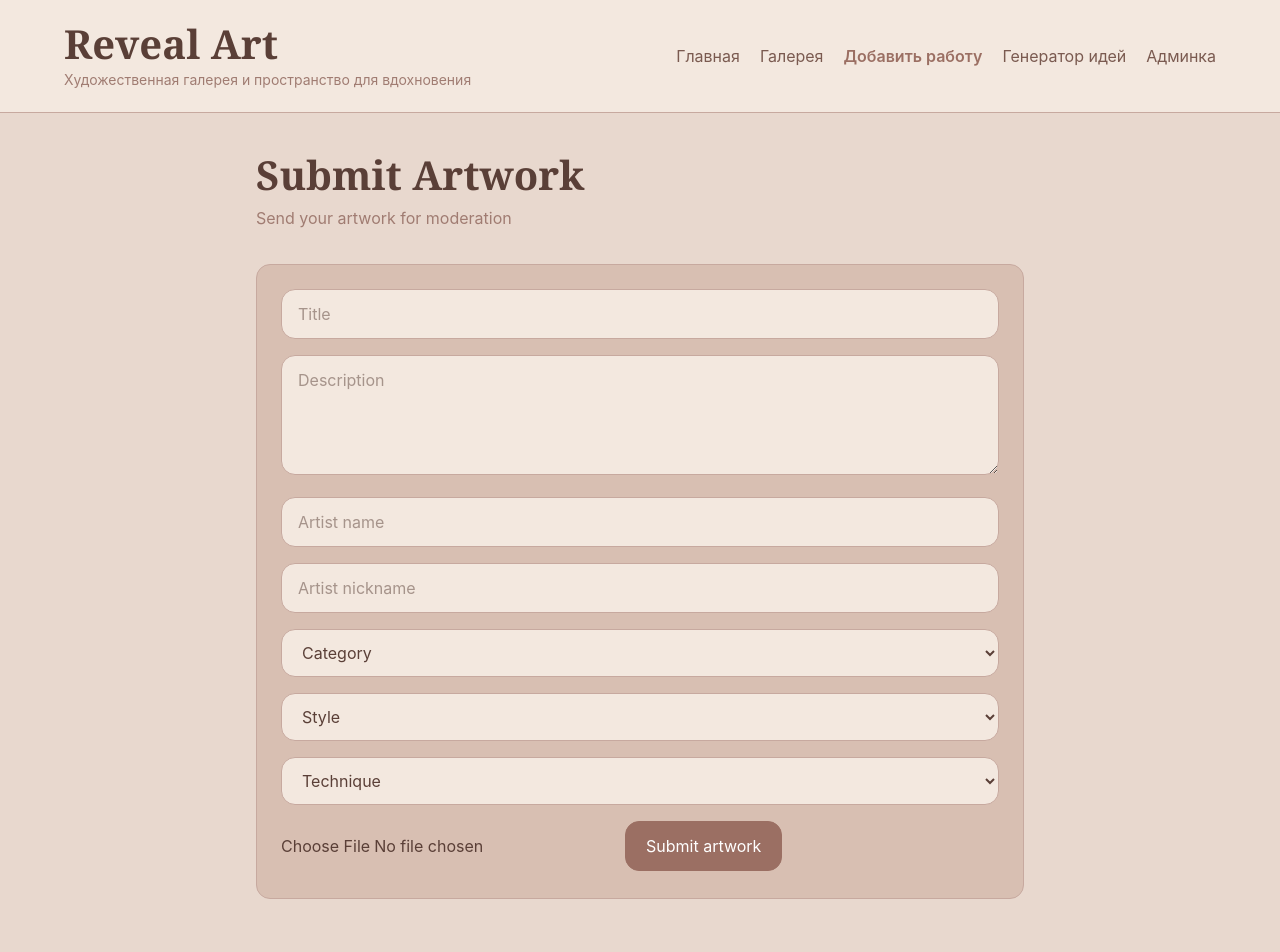
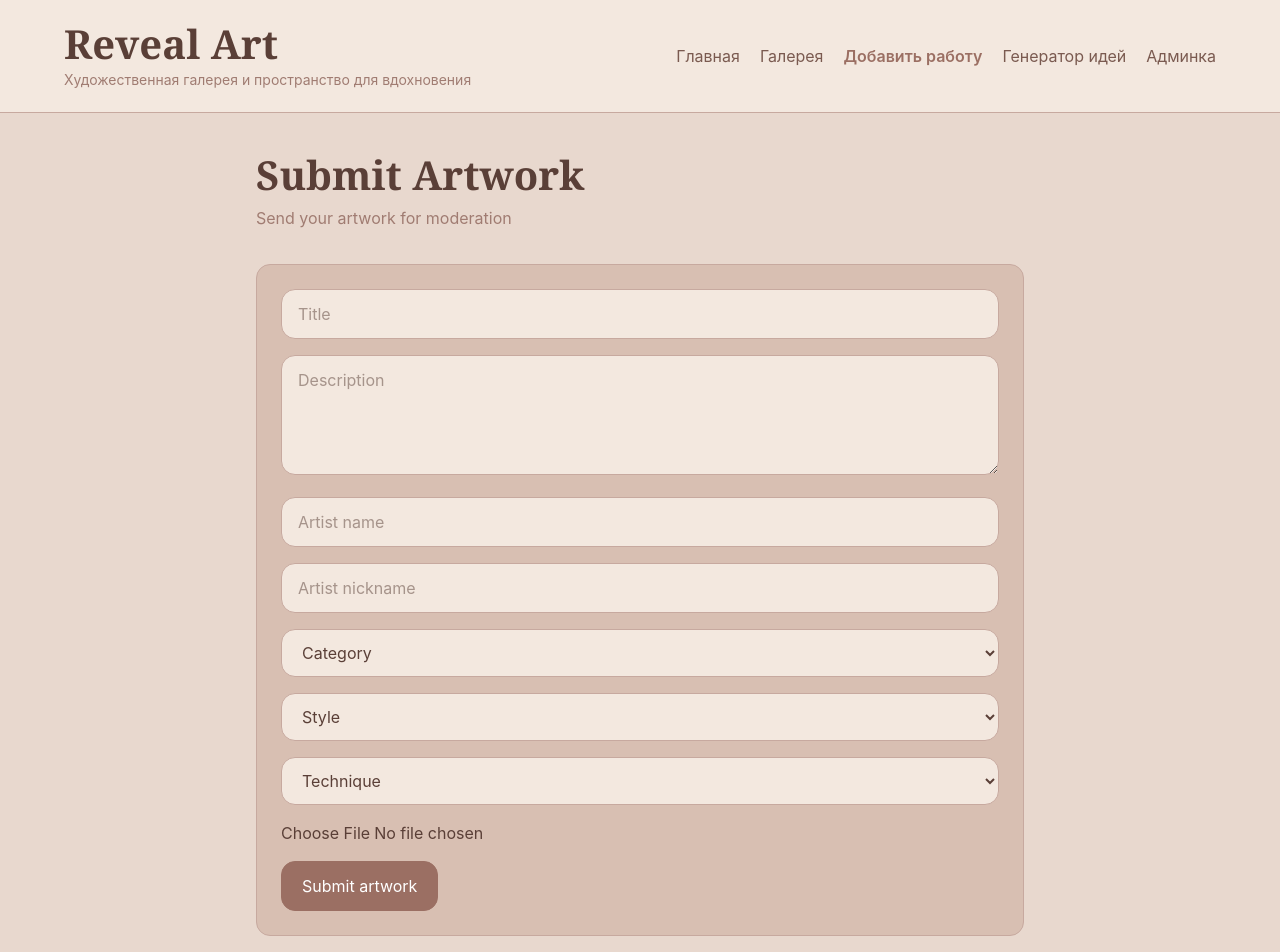
Before and after one commit to FFORqnvr/Reveal-Art, a React (Vite) app: page /submit in a window 1280 px wide. Shown: the top 952 px of the page. Built offline with nearby package versions, Linux system fonts and the light colour scheme.

Commit message:
add image preview to submit form

```diff
--- a/src/pages/SubmitPage.tsx
+++ b/src/pages/SubmitPage.tsx
@@ -31,6 +31,8 @@ export default function SubmitPage() {
   });
 
   const [errors, setErrors] = useState<Errors>({});
+
+  const [preview, setPreview] = useState<string | null>(null);
 
   const validate = (): boolean => {
     const newErrors: Errors = {};
@@ -67,6 +69,13 @@ export default function SubmitPage() {
       ...prev,
       image: file,
     }));
+
+    if (file) {
+      const url = URL.createObjectURL(file);
+      setPreview(url);
+    } else {
+      setPreview(null);
+    }
   };
 
   const handleSubmit = (e: React.FormEvent) => {
@@ -88,6 +97,7 @@ export default function SubmitPage() {
       image: null,
     });
 
+    setPreview(null);
     setErrors({});
   };
 
@@ -135,8 +145,20 @@ export default function SubmitPage() {
         </Select>
         {errors.technique && <p className="text-red-500 text-sm">{errors.technique}</p>}
 
-        <input type="file" accept="image/*" onChange={handleFile} />
-        {errors.image && <p className="text-red-500 text-sm">{errors.image}</p>}
+        <div>
+          <input type="file" accept="image/*" onChange={handleFile} />
+          {errors.image && <p className="text-red-500 text-sm">{errors.image}</p>}
+
+          {preview && (
+            <div className="mt-3">
+              <img
+                src={preview}
+                alt="Preview"
+                className="w-full max-h-[300px] object-cover rounded-xl border"
+              />
+            </div>
+          )}
+        </div>
 
         <Button type="submit">Submit artwork</Button>
       </form>
```
